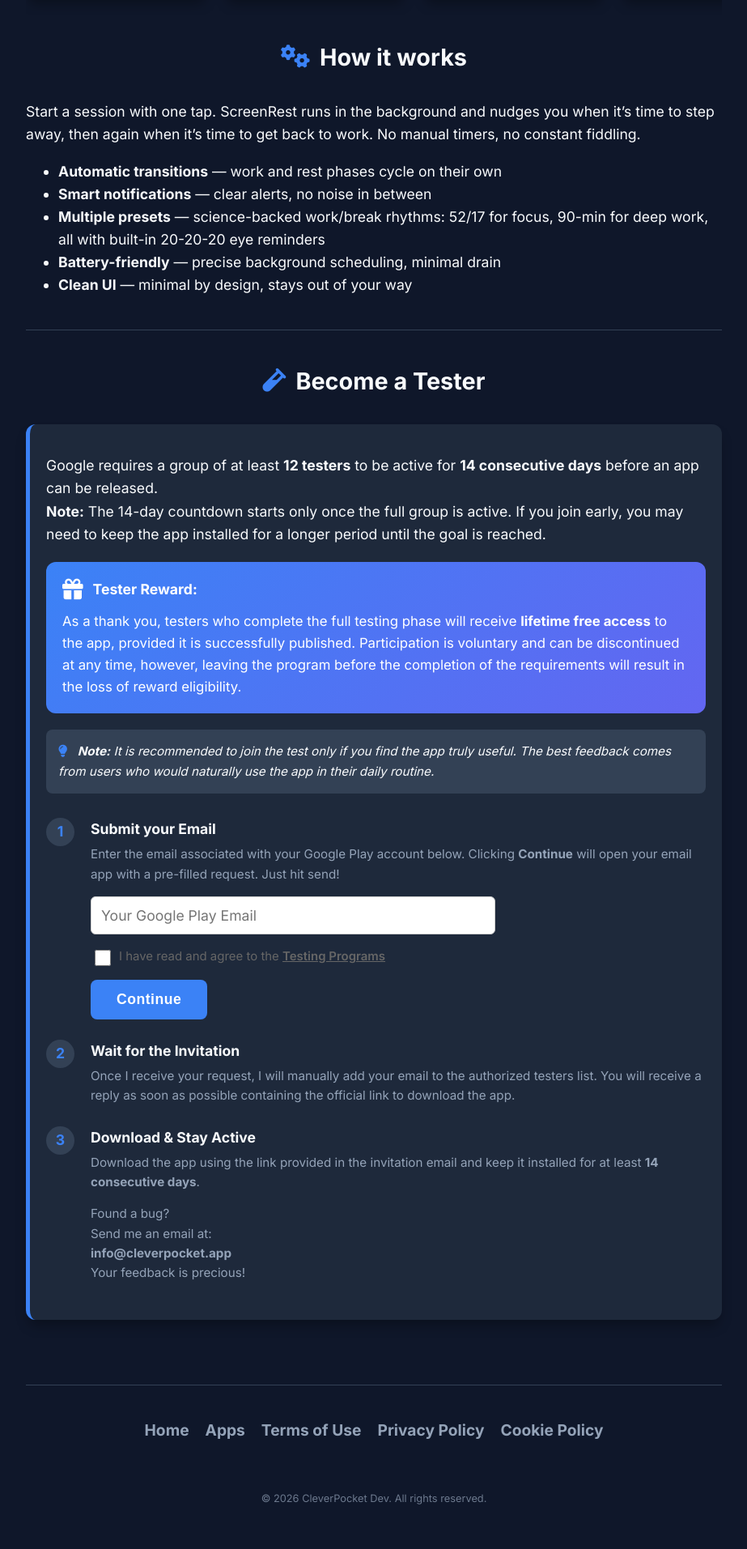
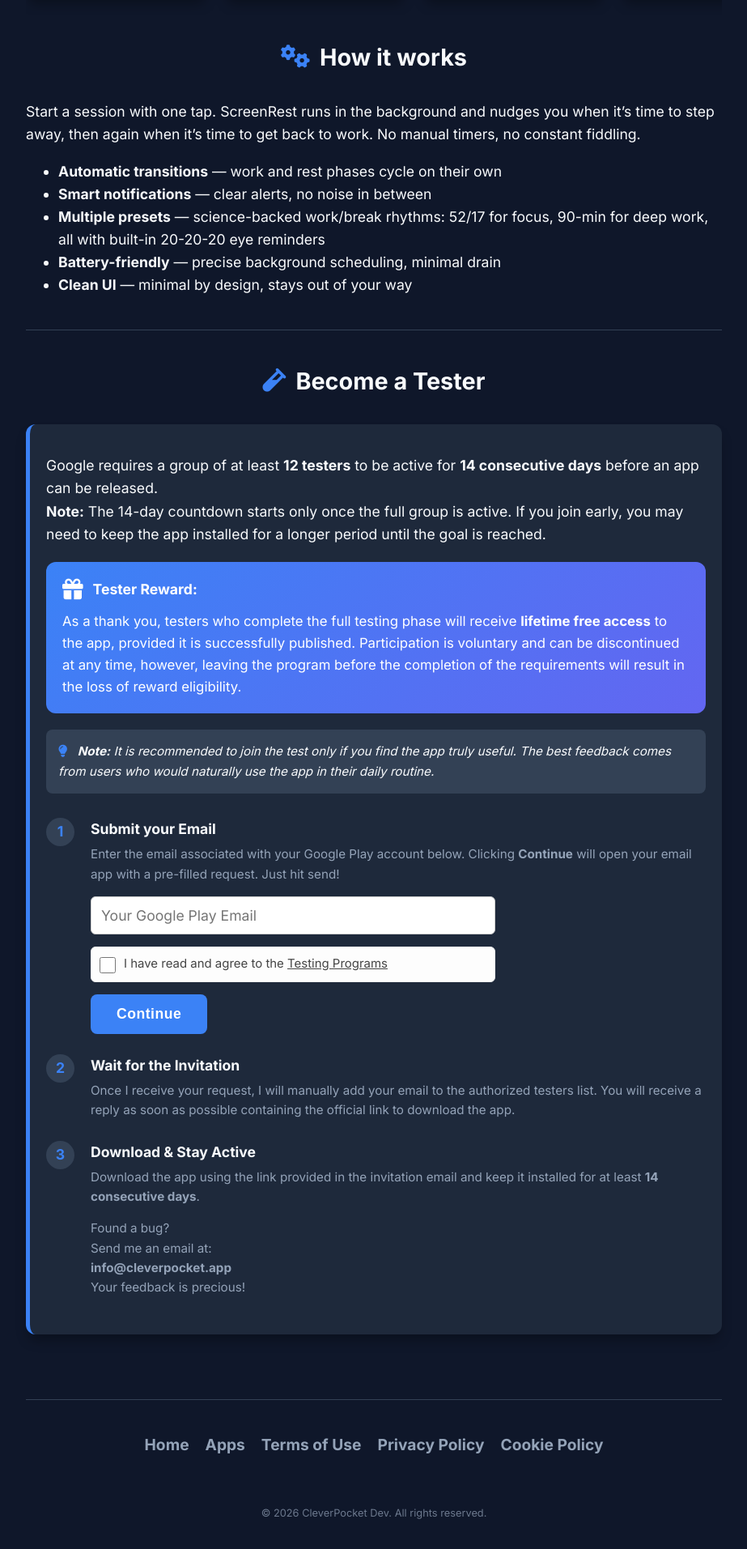
Before and after one commit to digitalcreat0r/sitoweb, a Jekyll site: the page built from _apps/screenrest.md, in a window 1280 px wide. Shown: the part 932-2845 px from the top of the page at 81% size, without its empty margins (178-1101 px from the left). Built offline with Jekyll 4.4.1, drawn with Linux system fonts in a browser that asks for light colours.

Commit message:
sistemazione scheda tester

```diff
--- a/_layouts/app.html
+++ b/_layouts/app.html
@@ -78,11 +78,11 @@
                             <input type="email" id="testerEmailInput" placeholder="Your Google Play Email" style="padding: 12px; border: 1px solid #ccc; border-radius: 6px; font-family: inherit; width: 100%; box-sizing: border-box; font-size: 1.1rem;">
 
                             <!-- 2. Checkbox (Semplificata: rimosso sfondo e bordo per non distrarre) -->
-                            <div style="display: flex; align-items: flex-start; gap: 10px; padding: 2px 5px; background: transparent;">
+                            <div style="display: flex; align-items: flex-start; gap: 10px; padding: 10px; background: #fdfdfd; border: 1px solid #eee; border-radius: 6px;">
                                 <input type="checkbox" id="termsCheckbox" style="width: 20px; height: 20px; margin: 0; margin-top: 2px; cursor: pointer; flex-shrink: 0; -webkit-appearance: checkbox;">
-                                <label for="termsCheckbox" style="font-size: 0.85em; line-height: 1.4; cursor: pointer; color: #666;">
+                                <label for="termsCheckbox" style="font-size: 0.85em; line-height: 1.4; cursor: pointer; color: #444;">
                                     I have read and agree to the
-                                    <a href="{{ site.terms_of_use_path | relative_url }}#testing-programs" target="_blank" style="text-decoration: underline; color: inherit;">
+                                    <a href="{{ site.terms_of_use_path | relative_url }}#testing-programs" target="_blank" style="text-decoration: underline; color: inherit; font-weight: 500;">
                                         Testing Programs
                                     </a>
                                 </label>
```
